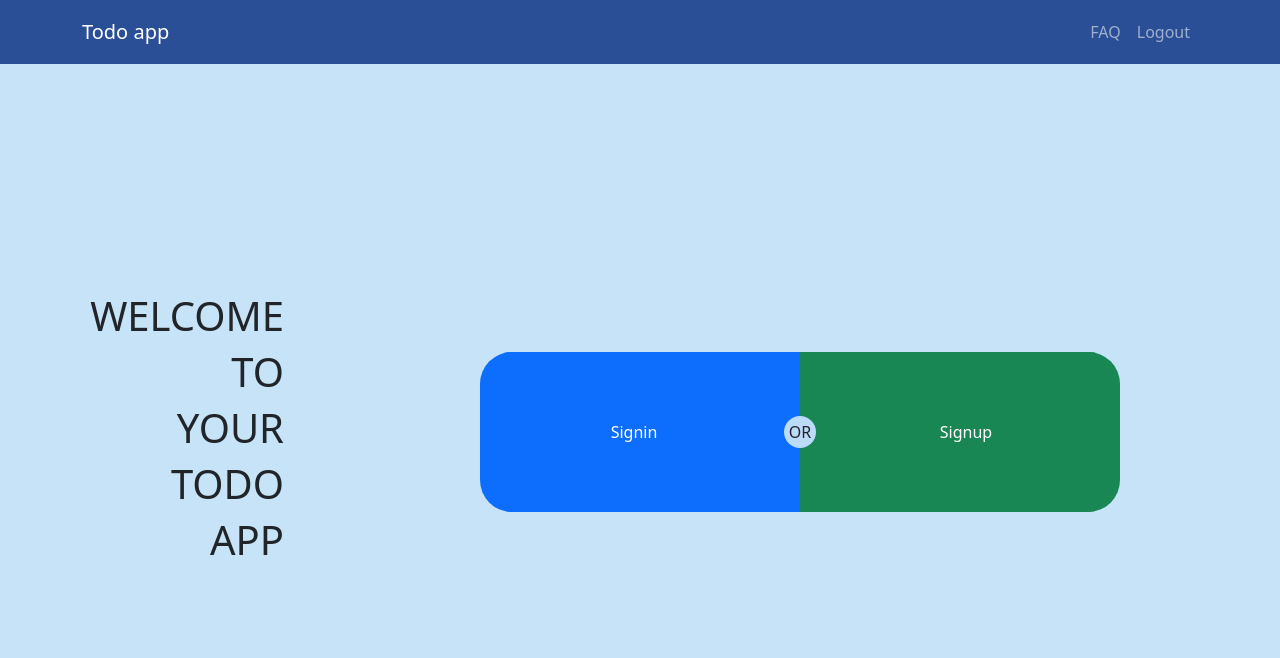
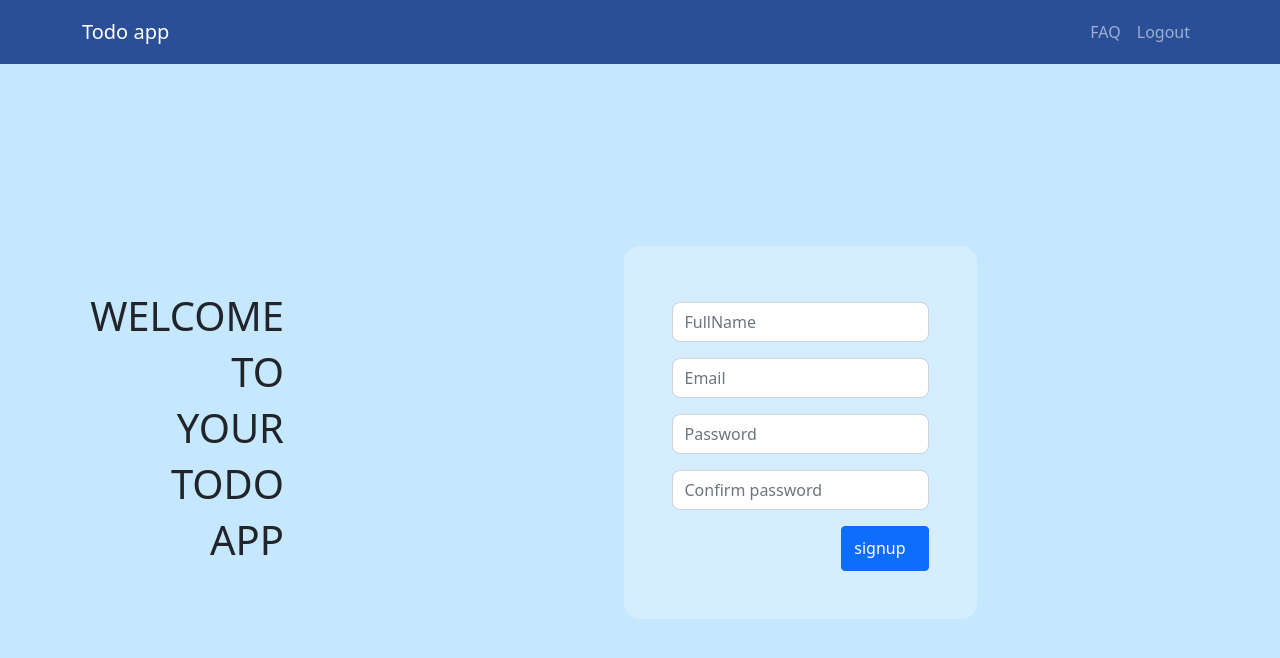
Before and after one commit to avinash6982/todo-app, a React (Create React App) app: page /welcome/signup in a window 1280 px wide. Shown: the top 658 px of the page. Built offline with nearby package versions, Linux system fonts and the light colour scheme.

Commit message:
Implemented signup ui

```diff
--- a/src/App.css
+++ b/src/App.css
@@ -1,7 +1,7 @@
 .main-container {
   max-width: 100% !important;
   height: calc(100vh - 4rem);
-  background-color: #c7e3f7;
+  background-color: #c6e8ff;
   padding: 3rem;
 }
 
@@ -29,3 +29,9 @@
 .text-large {
   font-size: 30px;
 }
+
+.formContainer {
+  padding: 3rem;
+  background-color: #d4edff;
+  border-radius: 1rem;
+}
--- a/src/Routes.js
+++ b/src/Routes.js
@@ -8,10 +8,9 @@ export default function ApplicationRoutes() {
 
     return (
         <Routes>
-            <Route path="welcome" element={<Welcome />}>
-                <Route path="signin" element={<Welcome page="signin" />} />
-                <Route path="signup" element={<Signup />} />
-            </Route>
+            <Route exact path="/welcome" element={<Welcome />} />
+            <Route path="/welcome/signin" element={<Welcome page="signin" />} />
+            <Route path="/welcome/signup" element={<Signup />} />
             <Route
                 path="/"
                 element={
--- a/src/components/signup/index.js
+++ b/src/components/signup/index.js
@@ -1,23 +1,25 @@
 import React, { useEffect, useState } from "react";
-import { Form, Collapse } from "react-bootstrap";
+import { Collapse, Form, } from "react-bootstrap";
 
 import CustomButton from "../../common/buttons/CustomButton";
 import FontAwesomeIcon from "../../common/icons/FontAwesomeIcon";
-import { passwordValidator, emailValidator } from "../../services/validators/FormValidator";
+import * as formValidators from "../../services/validators/FormValidator";
 
 import classes from "./styles.module.css";
 
-const Signin = ({
-    onSignin,
-    setPage,
+const Signup = ({
+    onSignup,
     errMessages
 }) => {
 
     const [state, setState] = useState({
+        fullName: "",
         email: "",
-        password: ""
+        password: "",
+        confirmPassword: ""
     })
 
+    //function to safe update component state
     const updateState = (label, data) =>
         setState(previousState => ({
             ...previousState,
@@ -27,39 +29,67 @@ const Signin = ({
     const [passwordVisible, setPasswordVisible] = useState(false)
 
     const [errorMessages, setErrorMessages] = useState({
+        showFullNameError: false,
         showEmailError: false,
         showPasswordError: false,
+        showConfirmPasswordError: false
     })
 
-    const signinHandler = () => {
+    const [formCompleted, setFormCompleted] = useState(true)
 
-        onSignin(state)
-    }
+    const signupHandler = () =>
+        Object.values(state).every(item => item !== "") ?
+            (formCompleted &&
+                Object.values(errorMessages).every(item => item === false)) &&
+            onSignup({
+                fullName: state.fullName,
+                email: state.email,
+                password: state.password
+            }) : setFormCompleted(false)
 
     useEffect(() => {
 
         setErrorMessages({
-            showEmailError: state.email !== "" ? !emailValidator(state.email) : false,
-            showPasswordError: state.password !== "" ? !passwordValidator(state.password) : false
+            showFullNameError: state.fullName !== "" ? !formValidators.fullNameValidator(state.fullName) : false,
+            showEmailError: state.email !== "" ? !formValidators.emailValidator(state.email) : false,
+            showPasswordError: state.password !== "" ? !formValidators.passwordValidator(state.password) : false,
+            showConfirmPasswordError: state.confirmPassword !== "" ? !formValidators.confirmPasswordValidator(state.password, state.confirmPassword) : false
         })
     }, [state])
 
     return (
-        <Form>
+        <Form className="formContainer">
             <Form.Group className={classes.inputContainer}>
                 <FontAwesomeIcon
                     title="user"
                     size="30"
                     color="#699EEE" />
                 <Form.Control
+                    onChange={e => updateState("fullName", e.target.value)}
+                    className={classes.inputField}
+                    type="text"
+                    placeholder="FullName" />
+            </Form.Group>
+            <Collapse in={errorMessages.showFullNameError}>
+                <div className={classes.errorMessages}>
+                    Please input a valid name
+                </div>
+            </Collapse>
+
+            <Form.Group className={classes.inputContainer}>
+                <FontAwesomeIcon
+                    title="envelope"
+                    size="30"
+                    color="#699EEE" />
+                <Form.Control
                     onChange={e => updateState("email", e.target.value)}
                     className={classes.inputField}
-                    type="text"
+                    type="email"
                     placeholder="Email" />
             </Form.Group>
             <Collapse in={errorMessages.showEmailError}>
                 <div className={classes.errorMessages}>
-                    Please enter a valid email address
+                    Please input a valid email id
                 </div>
             </Collapse>
 
@@ -81,14 +111,38 @@ const Signin = ({
                     Please input a valid password
                 </div>
             </Collapse>
-            <Collapse in={errMessages.showAuthErr}>
-                <div className={classes.errorMessages}>
-                    Invalid credentials, please try again
+
+            <Form.Group className={classes.inputContainer}>
+                <FontAwesomeIcon
+                    title={passwordVisible ? "eye" : "eye-slash"}
+                    size="30"
+                    color="#699EEE"
+                    onMouseEnter={() => setPasswordVisible(true)}
+                    onMouseOut={() => setPasswordVisible(false)} />
+                <Form.Control
+                    onChange={e => updateState("confirmPassword", e.target.value)}
+                    className={classes.inputField}
+                    type={passwordVisible ? "text" : "password"}
+                    placeholder="Confirm password" />
+            </Form.Group>
+            <Collapse in={errorMessages.showConfirmPasswordError}>
+                <div className={classes.errorMessages} title="passwords must be same">
+                    Passwords doesnot match
                 </div>
             </Collapse>
-            <Collapse in={errMessages.showSigninError}>
+            <Collapse in={!formCompleted}>
                 <div className={classes.errorMessages}>
-                    Something went wrong, please try again
+                    Please fill in all fields
+                </div>
+            </Collapse>
+            <Collapse in={errMessages.showSignupErr}>
+                <div className={classes.errorMessages}>
+                    Something went wrong, try again later
+                </div>
+            </Collapse>
+            <Collapse in={errMessages.showEmailError}>
+                <div className={classes.errorMessages}>
+                    Email already in use
                 </div>
             </Collapse>
 
@@ -96,20 +150,12 @@ const Signin = ({
                 <CustomButton
                     variant="primary"
                     styles={{ float: "right" }}
-                    text="signin"
+                    text="signup"
                     icon="arrow-right"
-                    onClick={signinHandler} />
-            </div>
-
-            <div className={classes.signinOptions}>
-                <a href="/" className={classes.links}>Forgot password</a>
-                <a href="/" className={classes.links}>
-                    Help
-                    <FontAwesomeIcon color="#2A4F96" title="question-circle" paddingLeft="5px" />
-                </a>
+                    onClick={signupHandler} />
             </div>
         </Form>
     );
 }
 
-export default Signin
+export default Signup
--- a/src/components/signup/styles.module.css
+++ b/src/components/signup/styles.module.css
@@ -19,8 +19,8 @@
 }
 
 .inputField {
-    height: 40px;
-    border-radius: 20px;
+    height: 40px !important;
+    border-radius: 0.5rem !important;
     border: 1px solid #2A4F96;
 }
 
@@ -29,5 +29,4 @@
     margin-top: 0.5rem;
     width: 100%;
     height: 45px;
-    margin-bottom: 1rem !important;
 }
--- a/src/components/welcome/index.js
+++ b/src/components/welcome/index.js
@@ -1,6 +1,6 @@
 import React from "react";
 import { Col, Container, Row, Button } from "react-bootstrap";
-import { Navigate, useNavigate } from "react-router";
+import { useNavigate } from "react-router";
 
 import { OR, SIGNIN, SIGNUP, WELCOME_MESSAGE } from "../../common/constants/Headings";
 import classes from "./styles.module.css";
@@ -32,7 +32,7 @@ const ActionButtons = ({ showSignup, onSignin }) =>
         </Container>
     </Container>
 
-const WelcomeComponent = ({ onSignin }) => {
+const WelcomeComponent = ({ onSignin, ...rest }) => {
 
     const navigate = useNavigate()
 
@@ -46,7 +46,11 @@ const WelcomeComponent = ({ onSignin }) => {
                     <WelcomeMessage />
                 </Col>
                 <Col sm={9} className="center">
-                    <ActionButtons showSignup={showSignup} onSignin={onSignin} />
+                    {
+                        rest.children ?
+                            rest.children :
+                            <ActionButtons showSignup={showSignup} onSignin={onSignin} />
+                    }
                 </Col>
             </Row>
         </Container>
--- a/src/container/Signup.js
+++ b/src/container/Signup.js
@@ -1,13 +1,25 @@
-import React from "react";
+import React, { useState } from "react";
+import { useNavigate } from "react-router";
 
-import Signin from "../components/signup";
+import SignupComponent from "../components/signup";
 import Welcome from "./Welcome";
 
 const Signup = () => {
 
+    const navigate = useNavigate()
+    const [errorMessages, setErrorMessages] = useState({
+        showSignupError: false,
+        showEmailError: false
+    })
+
+    const onSignup = data => {
+
+        navigate("/welcome/signin")
+    }
+
     return (
         <Welcome>
-            <Signin />
+            <SignupComponent onSignup={onSignup} errMessages={errorMessages} />
         </Welcome>
     );
 }
--- a/src/container/Welcome.js
+++ b/src/container/Welcome.js
@@ -13,7 +13,7 @@ const Welcome = props => {
         auth.signin("userOne", () => navigate("/"))
 
     return (
-        <WelcomeComponent onSignin={onSignin} component={props.children && props.children} />
+        <WelcomeComponent onSignin={onSignin} {...props} />
     );
 }
 
```
